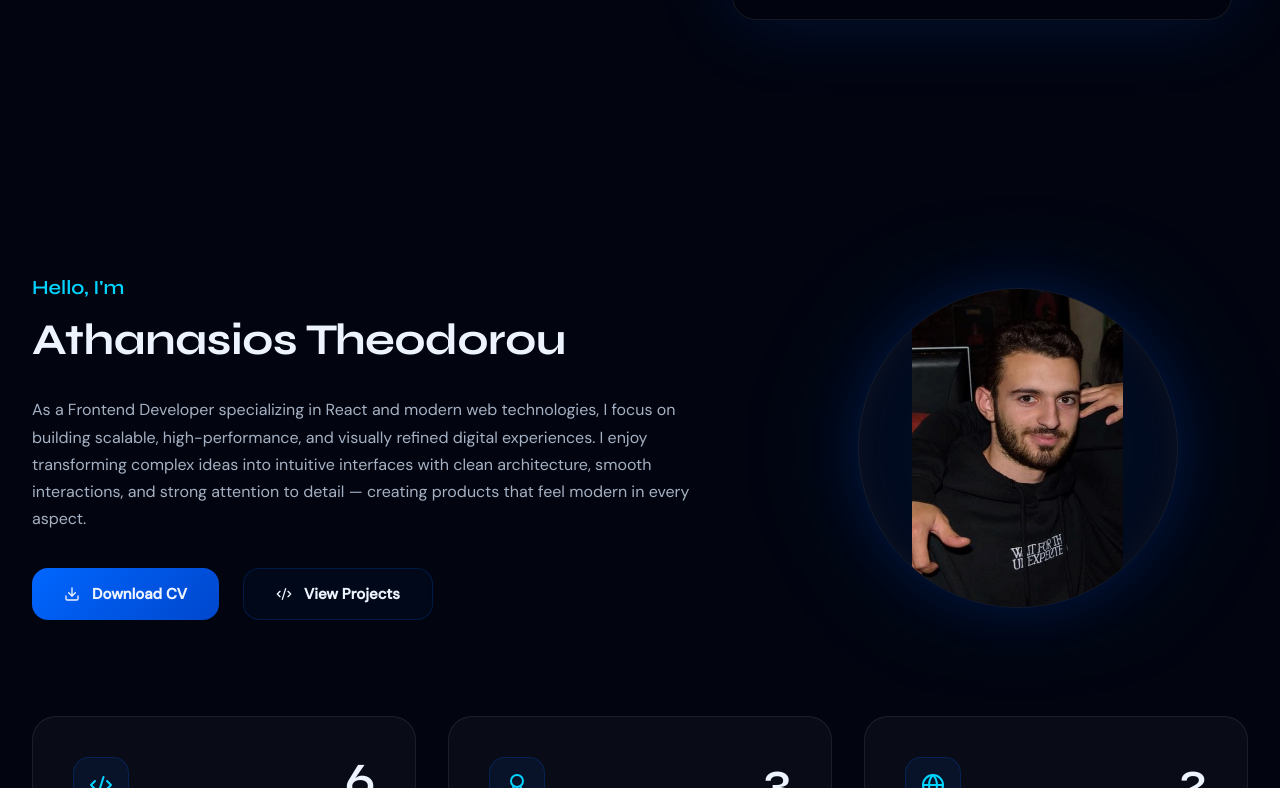
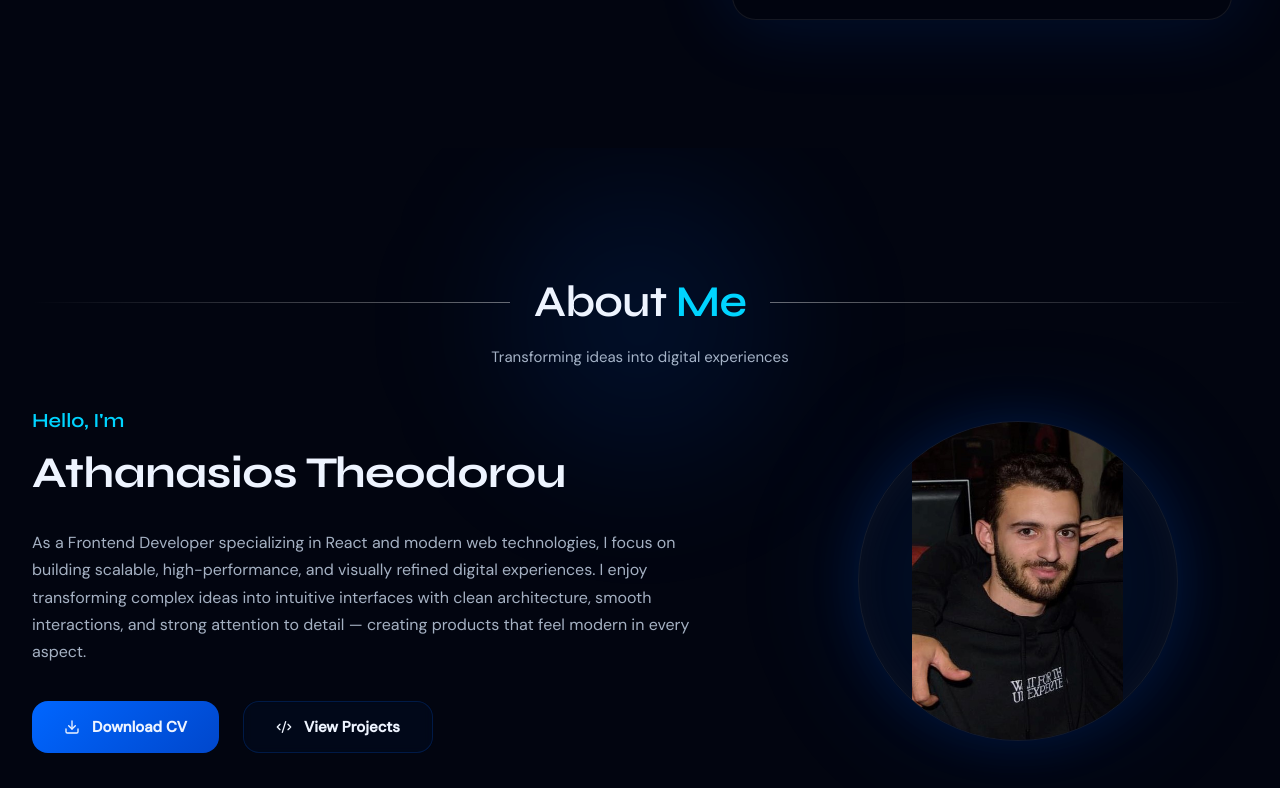
Before and after one commit to athanasios-theodorou/TheoDev-Portfolio, a React (Vite) app: page / in a window 1280 px wide. Shown: the part 652-1440 px from the top of the page. Built offline with nearby package versions, Linux system fonts and the light colour scheme.

Commit message:
feat(about): integrate SectionTitle component

```diff
--- a/src/components/sections/About/About.jsx
+++ b/src/components/sections/About/About.jsx
@@ -1,6 +1,7 @@
 import { Download, Code2 } from "lucide-react";
 import { personal, stats } from "../../../assets/data/portfolio";
 import { StatCard } from "./subcomponents/StatCard";
+import { SectionTitle } from "../../ui/SectionTitle/SectionTitle.jsx";
 
 import portfolioImage from "../../../assets/images/portfolio.jpg";
 import cvFile from "../../../assets/documents/Athanasios-Theodorou-CV.pdf";
@@ -11,6 +12,13 @@ export const About = () => {
   return (
     <section id="about" className={classes["about-section"]}>
       <div className={classes["about-container"]}>
+        <SectionTitle
+          title="About"
+          highlight="Me"
+          subtitle="Transforming ideas into digital experiences"
+          withGlow
+          center
+        />
         <div className={classes["about-top-grid"]}>
           {/* LEFT ΒΙΟ CONTENT */}
           <div className={classes["about-bio-content"]}>
```
